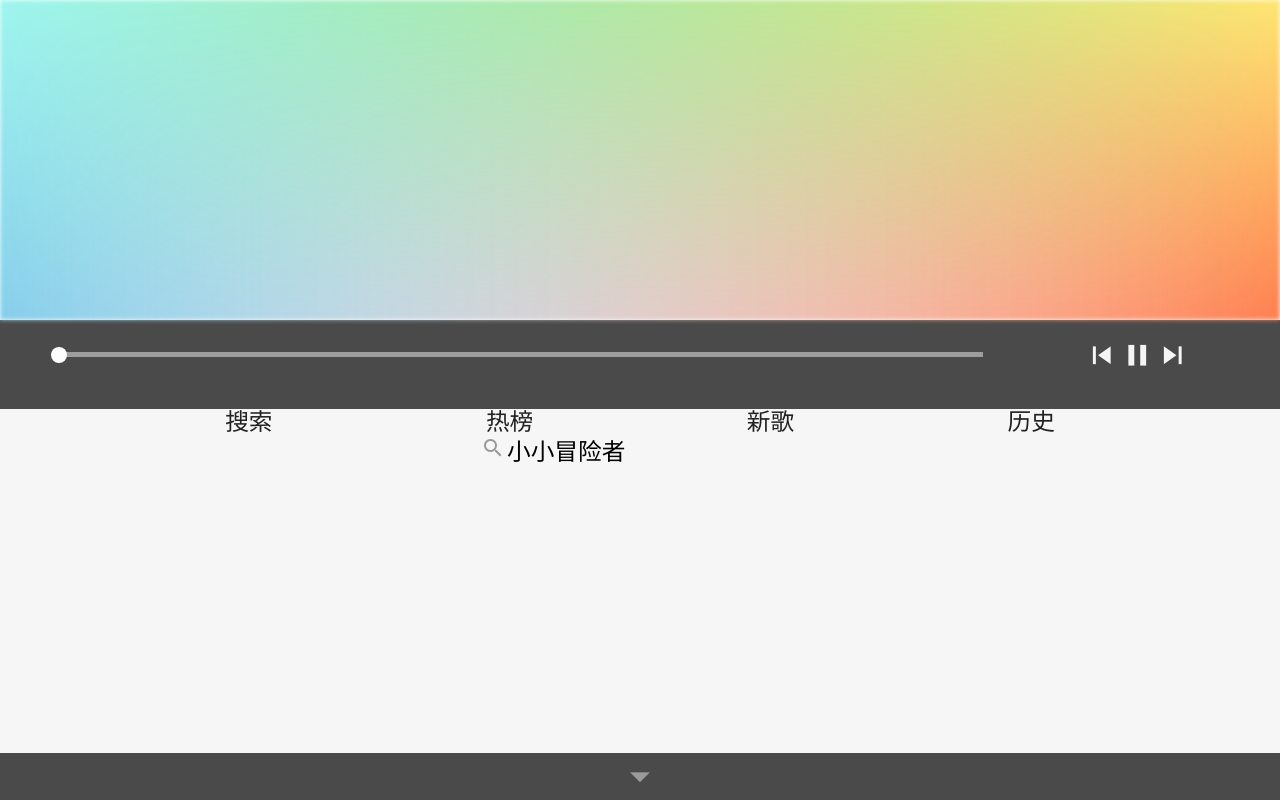
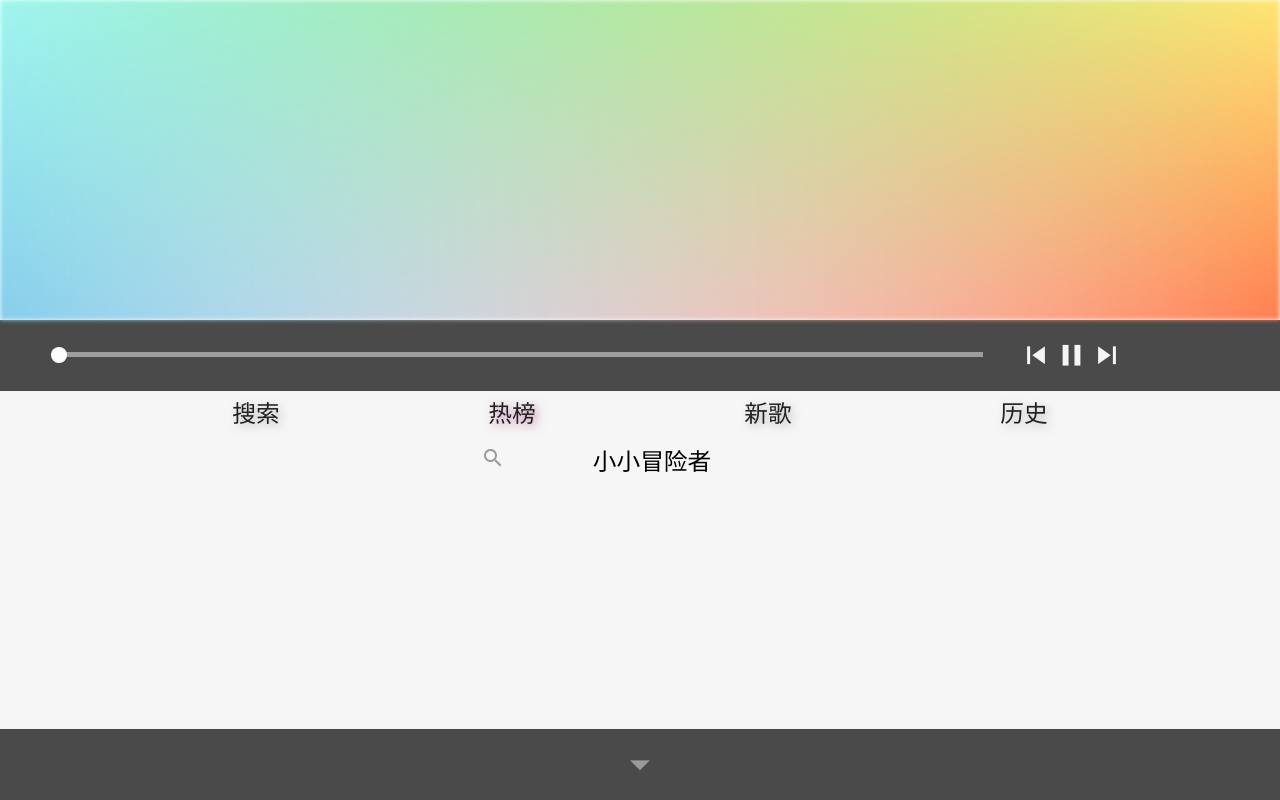
Before and after one commit to ccchangkong/ccplayer, a Vue app: page /#/search in a window 1280 px wide. Built offline with nearby package versions, Linux system fonts and the light colour scheme.

Commit message:
接着写样式，感觉快收工了

```diff
--- a/src/App.vue
+++ b/src/App.vue
@@ -141,23 +141,72 @@ main {
   background-color: #4a4a4a;
   color: #f5f5f5;
 }
-main li{
-  border-bottom: 2px solid #f0f0f0;
+section {
+  flex:0 0 0;
+  display: flex;
+  flex-direction: column;
+  background-color: inherit;
+  color: #9a9a9a;
+  opacity: 0;
+  transition: 1s cubic-bezier(0.23, 1, 0.32, 1);
+  transform: translate3d(0, 0, 0);
+  overflow: hidden;
+  /*will-change: opacity,background-color;*/
+  /*filter: blur(0.2rem);  */
+}
+#app.Act section {
+  opacity: 1;
+  background-color: #f6f6f6;
+  /*filter: blur(0);*/
+  flex: auto;
+}
+nav {
+  flex: 0 0 2rem;
+  display: flex;
+  line-height: 2rem;
+  padding: 0 10%;
+}
+nav a{
+  flex: auto;
+  text-shadow: 3px 3px 10px rgba(174, 174, 174, 0.8);
+}
+nav a:nth-of-type(2){
+  text-shadow:3px 3px 10px rgba(187, 97, 155, 0.8);
+}
+section .a-view{
+  overflow-y: scroll;
+}
+.view-ul{
+
+}
+.view-li{
+  line-height: 2rem;
+  height: 2rem;
+  padding: 0 1rem;
+   border-bottom: 2px solid #f0f0f0;
+}
+.view-p{
+  display: flex;
+  justify-content: space-between;
+  text-overflow:ellipsis;
+   white-space:nowrap;
+  overflow: hidden;
+  text-align: left;
+}
+.view-p-title,
+.view-p-singer{
+  flex: 0 1 10rem;
+}
+.view-p-title{
+  text-align: left;
 }
 footer {
-  flex: 0 0 2rem;
+  flex: 0 0 3rem;
   background-color: #4a4a4a;
   color:#f5f5f5;
 
 }
-nav {
-  flex: 0 0 1.5rem;
-  display: flex;
-  padding: 0 5rem;
-}
-nav a{
-  flex: auto;
-}
+
 #app #player {
   flex: auto;
   transition: 1s height;
@@ -169,26 +218,7 @@ nav a{
   flex: 0 0 3rem;
   flex-direction: row;
 }
-section {
-  flex:0 0 0;
-  overflow: hidden;
-  background-color: inherit;
-  color: #9a9a9a;
-  opacity: 0;
-  transition: 1s cubic-bezier(0.23, 1, 0.32, 1);
-  transform: translate3d(0, 0, 0);
-  /*will-change: opacity,background-color;*/
-  /*filter: blur(0.2rem);  */
-}
-#app.Act section {
-  opacity: 1;
-  background-color: #f6f6f6;
-  /*filter: blur(0);*/
-}
-#app.Act section {
-  flex: auto;
-  overflow-y:scroll;
-}
+
 @media screen and (min-width: 375px) {
     html {
         /* iPhone6的375px尺寸作为16px基准，414px正好18px大小, 600 20px */
--- a/src/components/about.vue
+++ b/src/components/about.vue
@@ -37,7 +37,7 @@ export default {
   /*margin: auto;*/
   position: absolute;
   background-color: transparent;
-  box-shadow: 0 0 15px #e5e5e5;
+  /*box-shadow: 0 0 15px #e5e5e5;*/
   transition: 0.5s;
   z-index: 0;
   overflow: hidden;
@@ -60,6 +60,7 @@ export default {
   box-shadow: 0 0 10px #e5e5e5 inset;
   height: 30%;
   transition: 0.5s;
+  border-radius: .2rem / .2rem .2rem 0 0;
 }
 .about-header:hover{
   background-position-y: 50%;
@@ -67,5 +68,7 @@ export default {
 .about-main{
   background-color: #fff;
   height: 70%;
+  border-radius: .2rem / 0 0 .2rem .2rem;
+
 }
 </style>
--- a/src/components/button.vue
+++ b/src/components/button.vue
@@ -1,5 +1,5 @@
 <template>
-  <div class="bottomBtn">
+  <div class="bottomBtn":class='{Act:view.openFlag}'>
     <i class="material-icons" @click='changeOpen'v-show='!view.openFlag'>list</i>
     <i class="material-icons" style="color: #9a9a9a;font-size: 2rem;"v-show='view.openFlag' @click='changeOpen'>arrow_drop_down</i>
     <i class="material-icons" @click='changeAbout' v-show='!view.openFlag'>more_horiz</i>
@@ -34,10 +34,17 @@ export default {
 <style scoped>
 .bottomBtn{
   display: flex;
-  justify-content: space-around;
+  justify-content: space-between;
   /*align-items: center;*/
   height: 100%;
+  padding: 0 3rem;
+
+}
+.bottomBtn.Act{
+  justify-content: space-around;
 }
 i{
+  font-size: 2rem;
+  line-height: 3rem;
 }
 </style>
--- a/src/components/player.vue
+++ b/src/components/player.vue
@@ -1,5 +1,5 @@
 <template>
-  <div id="player">
+  <div id="player" :class='{Act:view.openFlag}'>
     <audio ref="player" :src="audio.songUrl"  @timeupdate='pts' @canplay='apts' controls  loop autoplay></audio>
    <!--<p>={{sliderValue}}%{{sValue}}</p>-->
 
@@ -126,6 +126,9 @@ line-height: 3rem;
 .a-slider{
   display: flex;
   justify-content: space-around;
+  flex: 0 0 3rem;
+}
+#player.Act .a-slider{
   flex: 1 0 70%;
 }
 .a-slider-box{
@@ -136,11 +139,24 @@ line-height: 3rem;
  font-size: 1rem;
 }
 .a-btn{
- flex:auto;
+  flex:auto;
   font-size: 0;
+  display: flex;
+  align-self: center;
+  align-items: center;
+}
+#player.Act .a-btn{
+
 }
 .a-btn-i{
-  line-height: 3rem;
+  line-height: 6rem;
+  font-size: 3rem;
+}
+.a-btn-i:nth-of-type(2){
+  font-size: 5rem;
+}
+#player.Act .a-btn-i{
+  line-height: 2;
   font-size: 1.5rem;
 }
 </style>
--- a/src/components/searchBtn.vue
+++ b/src/components/searchBtn.vue
@@ -1,7 +1,7 @@
 <template>
     <div class="text-field">
       <i class="material-icons"@click='ajax'>search</i>
-        <input type="text" v-model="audio.keyWord">
+        <input type="text" v-model="audio.keyWord" @keyup.enter='ajax'>
     </div>
 </template>
 
@@ -72,6 +72,8 @@ input{
   border: none;
   outline: none;
   background-color: inherit;
+  text-align: center;
+  line-height: 2rem;
 
 }
 .text-field::after{
@@ -82,11 +84,13 @@ input{
   height: 2px;
   width: 0;
   /*background-color: #fdfdfd;*/
-  background-color: #333;
+  /*background-color: #000;*/
   transition: .5s;
   transform: translateX(-50%);
 }
 .text-field:hover::after{
-  width: 100%;
+  width: 30rem;
+  max-width: 100%;
+  background-color: #333;
 }
 </style>
--- a/src/views/history.vue
+++ b/src/views/history.vue
@@ -1,9 +1,10 @@
 <template>
-  <div>
-     <ul>
-      <li v-for="(item,index) in historyList">
-        <p @click="fill(item)">{{item.songId}}{{item.title}}{{item.imgId}}</p>
-        </li>
+  <div class="a-view">
+    <ul class="view-ul">
+      <li v-if="historyList = []">没有记录哟~</li>
+      <li v-else v-for="(i,n) in historyList" class="view-li">
+        <p @click="fill(i)" class="view-p"><span class="view-p-title">{{ i.title }}</span><span class="view-p-singer">{{i.singer}}</span></p>
+      </li>
     </ul>
   </div>
 </template>
--- a/src/views/hot.vue
+++ b/src/views/hot.vue
@@ -1,9 +1,9 @@
 <template>
-  <div>
-    <ul>
-      <li v-for="(item,index) in list">
-        <p @click="fill(item)">{{item.songId}}{{item.title}}{{item.imgId}}</p>
-        </li>
+  <div class="a-view">
+    <ul class="view-ul">
+      <li v-for="(i,n) in list" class="view-li">
+        <p @click="fill(i)" class="view-p"><span class="view-p-title">{{ i.title }}</span><span class="view-p-singer">{{i.singer}}</span></p>
+      </li>
     </ul>
 
   </div>
--- a/src/views/list.vue
+++ b/src/views/list.vue
@@ -1,9 +1,9 @@
 <template>
-  <div>
-    <ul>
-      <li v-for="(item,index) in list">
-        <p @click="fill(item)">{{item.songId}}{{item.title}}{{item.imgId}}</p>
-        </li>
+  <div class="a-view">
+    <ul class="view-ul">
+      <li v-for="(i,n) in list" class="view-li">
+        <p @click="fill(i)" class="view-p"><span class="view-p-title">{{ i.title }}</span><span class="view-p-singer">{{i.singer}}</span></p>
+      </li>
     </ul>
 
   </div>
--- a/src/views/search.vue
+++ b/src/views/search.vue
@@ -1,9 +1,9 @@
 <template>
-  <div>
+  <div class="a-view">
     <SearchBtn v-model="list"></SearchBtn>
-    <ul>
-      <li v-for="(i,n) in list">
-        <p @click="fill(i)"><span>{{ i.title }}</span><span>{{i.singer}}</span></p>
+    <ul class="view-ul">
+      <li v-for="(i,n) in list" class="view-li">
+        <p @click="fill(i)" class="view-p"><span class="view-p-title">{{ i.title }}</span><span class="view-p-singer">{{i.singer}}</span></p>
       </li>
     </ul>
   </div>
@@ -38,29 +38,7 @@
     }
   }
 </script>
-<style scoped>
-ul{
-  padding: 1rem 0;
-}
-li{
-  line-height: 2rem;
-  height: 2rem;
-  padding: 0 1rem;
-}
-p{
-  display: flex;
-  justify-content: space-between;
-  text-overflow:ellipsis;
-   white-space:nowrap;
-  overflow: hidden;
-  text-align: center;
-}
-p span{
-  flex: 0 1 10rem;
-}
-p span:first{
-  text-align: right;
-}
+<style>
 /*p span:last-child{
   text-align: right;
 }*/
```
